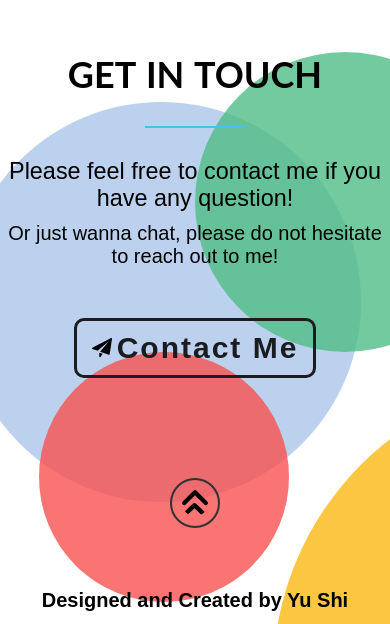
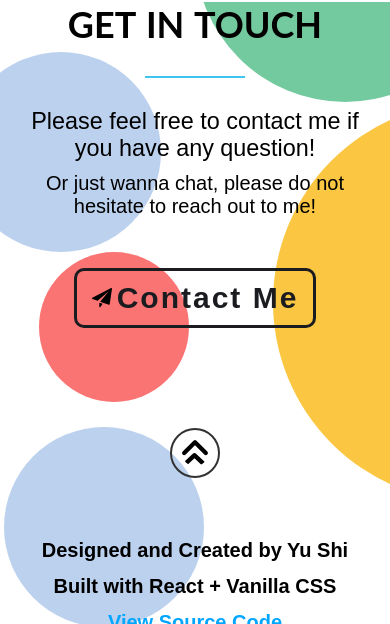
Before and after one commit to yushi1007/portfolio-website, a React (Create React App) app: page / in a window 390 px wide. Shown: the part 8320-8944 px from the top of the page. Built offline with nearby package versions, Linux system fonts and the light colour scheme; no server answers.

Commit message:
alomost finish

```diff
--- a/src/styles/App.css
+++ b/src/styles/App.css
@@ -1323,6 +1323,51 @@ textarea[type="text"] {
     max-width: 400px;
     height: 150px;
   }
+
+  .contactpage {
+    margin-top: 0;
+    padding: 100px 30px 50px 30px;
+  }
+
+  .contact-background li:nth-child(1) {
+    left: -10%;
+    width:200px;
+    height: 200px;
+  }
+
+  .contact-background li:nth-child(2) {
+    bottom: 60%;
+    left: 50%;
+    width: 300px;
+    height: 300px;
+    -webkit-transition: 1s;
+    transition: 1s;
+  }
+
+  .contact-background li:nth-child(3) {
+    bottom: 40%;
+    left: 10%;
+    width: 150px;
+    height: 150px;
+  }
+
+  .contact-background li:nth-child(4) {
+    bottom: 80%;
+    left: 70%;
+    width: 400px;
+    height: 400px;
+    -webkit-transition: 1s;
+    transition: 1s;
+  }
+
+  .contact-background li:nth-child(5) {
+    bottom: 90%;
+    left: 1%;
+    width: 200px;
+    height: 200px;
+    -webkit-transition: 1s;
+    transition: 1s;
+  }
     }
 
 @media screen and (max-width: 1068px) {
@@ -1355,6 +1400,11 @@ textarea[type="text"] {
     justify-content: center;
     align-items: center;
   }
+
+  .contactpage {
+    margin-top: 0;
+    padding: 100px 30px 50px 30px;
+  }
 }
 
 @media screen and (max-width: 868px) {
@@ -1381,4 +1431,9 @@ textarea[type="text"] {
     grid-template-columns: repeat(auto-fill, minmax(400px, 1fr));
     gap: 20px;
   }
+
+  .contactpage {
+    margin-top: 0;
+    padding: 100px 30px 50px 30px;
+  }
 }
```
